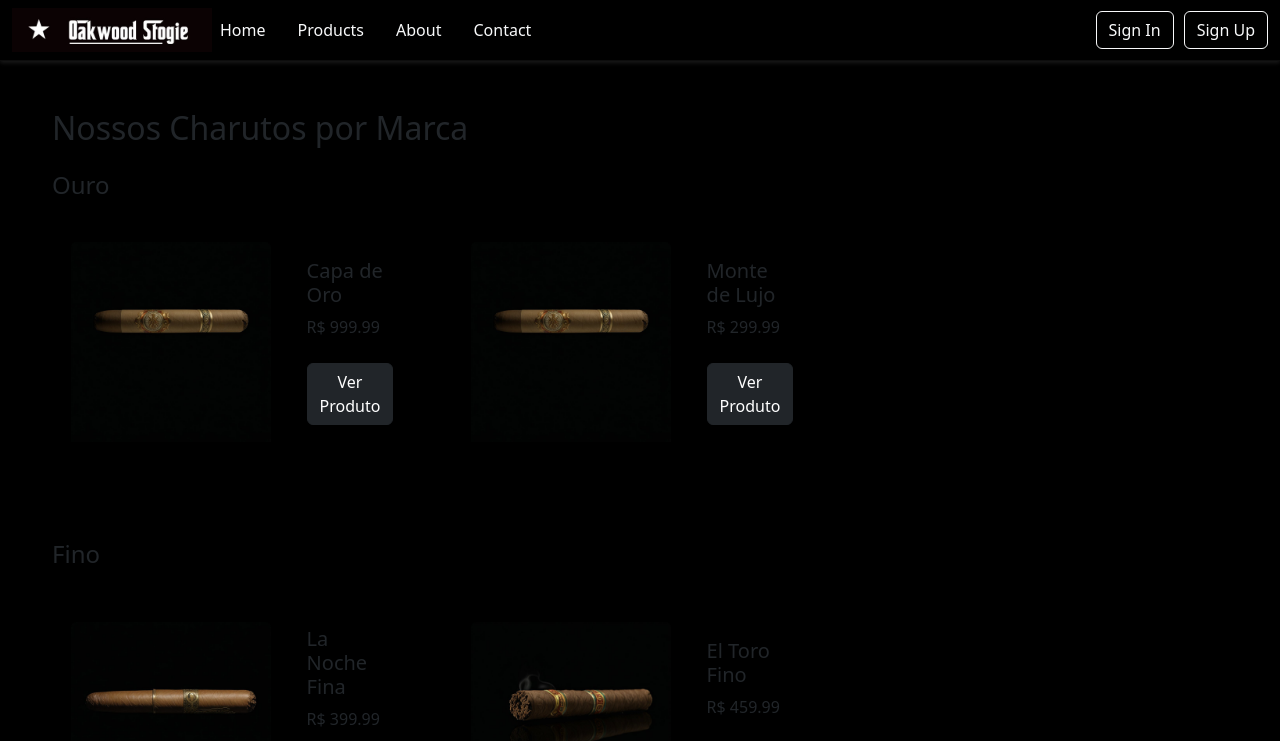
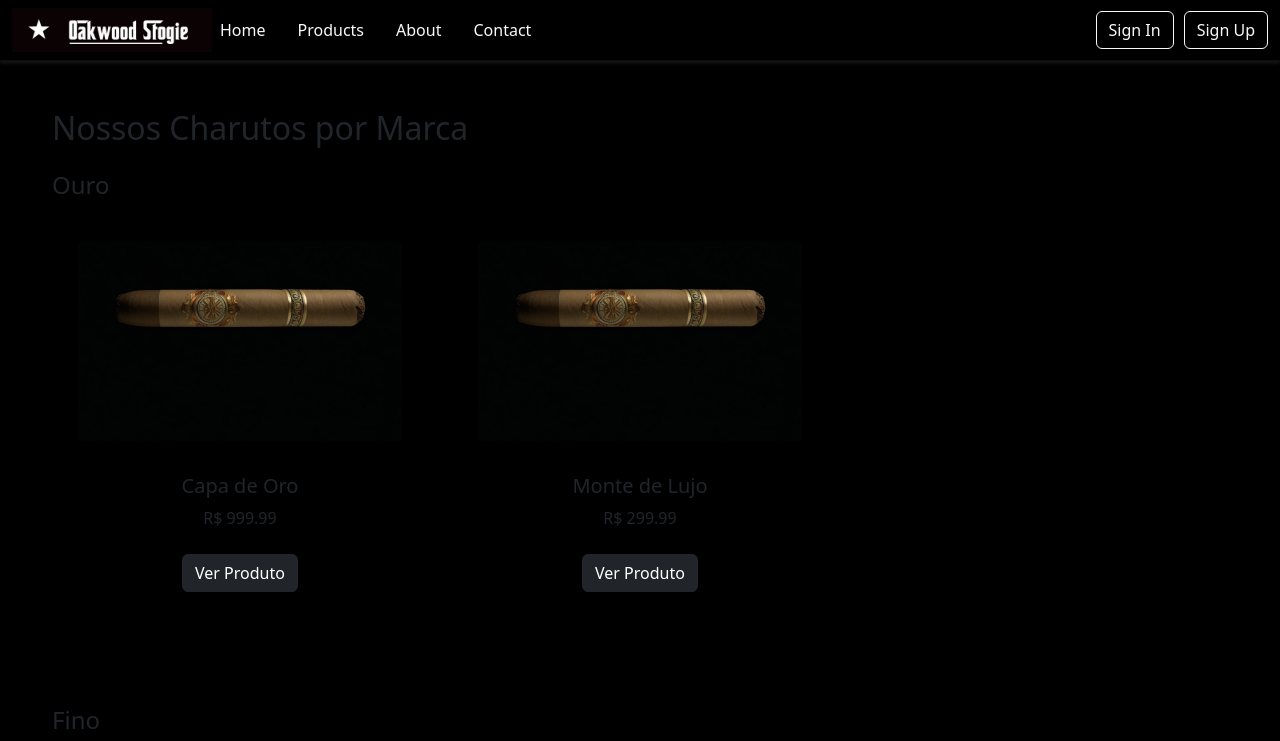
Before and after one commit to felipehsss/GIT-OAKWOOD-STOGIE, a Next.js app in the folder oak-stogie/: page /Produtos in a window 1280 px wide. Shown: the top 741 px of the page. Built offline with nearby package versions, Linux system fonts and the light colour scheme.

Commit message:
Resolvi os produtos

```diff
--- a/oak-stogie/src/app/Produtos/[id]/page.jsx
+++ b/oak-stogie/src/app/Produtos/[id]/page.jsx
@@ -4,7 +4,6 @@ import Image from "next/image";
 import { useState } from "react";
 import Link from "next/link";
 
-// Simulando os dados do produto (depois você pode puxar de um backend ou JSON)
 const produtos = [
   {
     id: 1,
--- a/oak-stogie/src/app/Produtos/page.jsx
+++ b/oak-stogie/src/app/Produtos/page.jsx
@@ -102,10 +102,10 @@ export default function Produtos() {
               <div className="row">
                 {produtosDaMarca.map((produto) => (
                   <div className="col-md-4 mb-4" key={produto.id}>
-                    <div className="card h-100">
+                    <div className="card meu-card h-100">
                       <img
                         src={produto.image}
-                        className="card-img-top"
+                        className="card-img-top imagemslk"
                         alt={produto.name}
                         style={{ height: "200px", objectFit: "cover" }}
                       />
--- a/oak-stogie/src/app/Produtos/produtos.css
+++ b/oak-stogie/src/app/Produtos/produtos.css
@@ -17,10 +17,10 @@ body {
 
 .produtos-grid {
     display: grid;
-    grid-template-columns: repeat(4 , 1fr);
+    grid-template-columns: repeat(4, 1fr);
     gap: 2rem;
     justify-items: center;
-    }
+}
 
 .produto-card {
     background-color: #000;
@@ -103,3 +103,29 @@ body {
 .add-to-cart-btn:hover {
     background-color: #666;
 }
+
+
+
+.meu-card {
+    display: block !important;
+    flex-direction: unset !important;
+    align-items: center !important;
+    text-align: center !important;
+    justify-content: center !important;
+
+  }
+
+
+.imagemslk {
+    width: 100% !important;
+    /* height: auto !important; */
+    object-fit: cover !important;
+    border-radius: 4px !important;
+    margin-bottom: 1rem !important;
+    border: whitesmoke solid 0px !important;
+}
+
+.imagemslk:hover {
+    transform: scale(1.1) !important;
+    transition: transform 0.3s ease-in-out !important;
+  }
```
